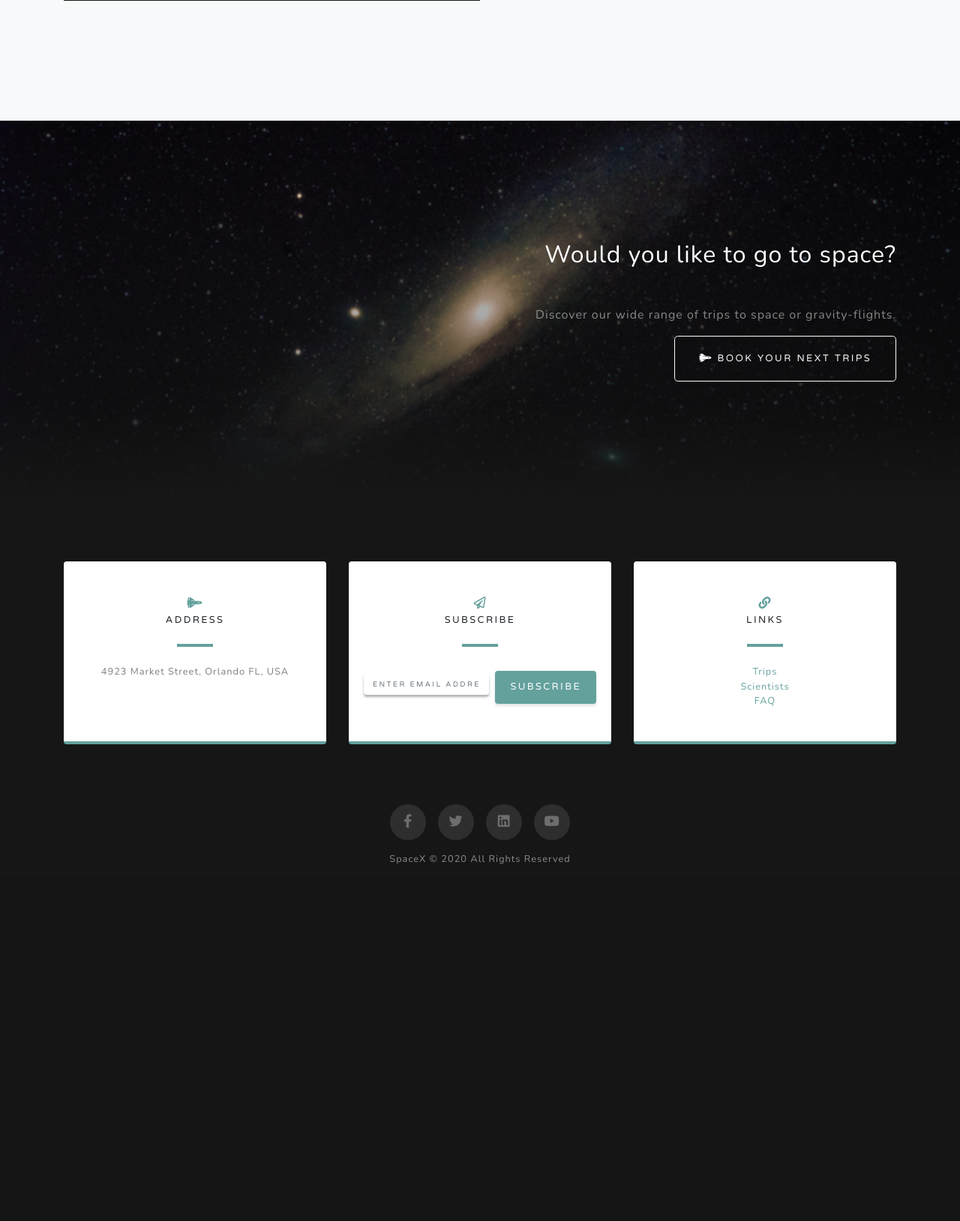
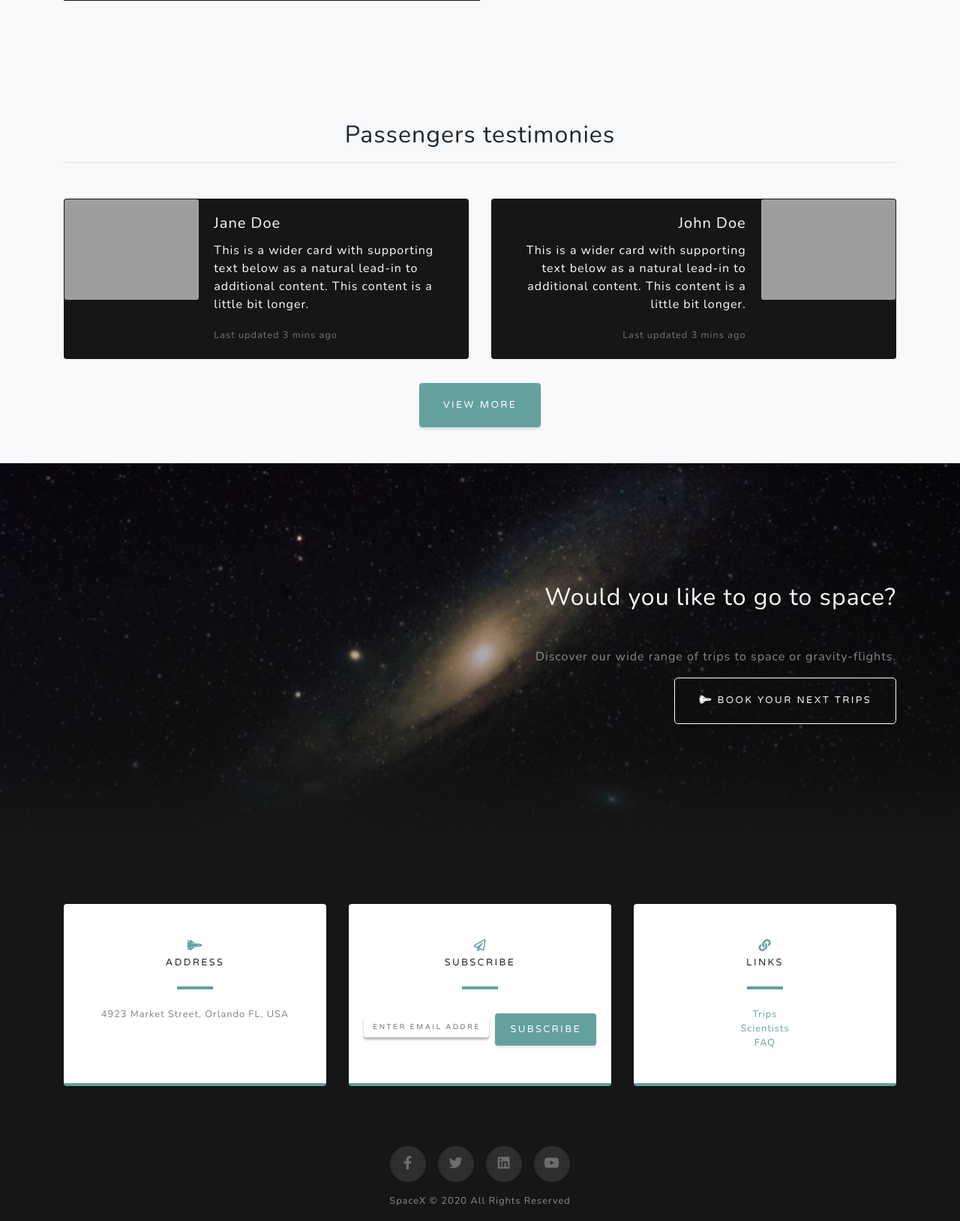
Before and after one commit to AlexiaDelorme/project-spacex, a Django app: page / in a window 1280 px wide. Shown: the part 2904-4533 px from the top of the page at 75% size. Before the commit the page ends 4057 px from the top, so only its background shows below. Run offline with Django 3.2, Linux system fonts and the light colour scheme; some libraries are stand-ins or nearby versions; grey boxes are pictures that could not be loaded.

Commit message:
Added passengers testimonies section

```diff
--- a/main_pages/templates/home.html
+++ b/main_pages/templates/home.html
@@ -84,6 +84,57 @@
 	</div>
 </section>
 
+<section id="testimony" class="testimony-section bg-light">
+	<div class="container">
+        <div class="row">
+
+            <div class="col-12 mb-5 text-center">
+                <h2>Passengers testimonies</h2>
+                <hr class="d-none d-lg-block mb-0">
+            </div>
+
+            <div class="col-12 col-md-6">
+                <div class="card text-white bg-black mb-3" style="max-width: 540px;">
+                    <div class="row no-gutters">
+                        <div class="col-md-4">
+                            <img src="..." class="card-img" alt="...">
+                        </div>
+                        <div class="col-md-8">
+                            <div class="card-body">
+                                <h5 class="card-title">Jane Doe</h5>
+                                <p class="card-text">This is a wider card with supporting text below as a natural lead-in to additional content. This content is a little bit longer.</p>
+                                <p class="card-text"><small class="text-muted">Last updated 3 mins ago</small></p>
+                            </div>
+                        </div>
+                    </div>
+                </div>
+            </div>
+
+            <div class="col-12 col-md-6">
+                <div class="card text-white bg-black mb-3" style="max-width: 540px;">
+                    <div class="row no-gutters">
+                        <div class="col-md-8">
+                            <div class="card-body text-right">
+                                <h5 class="card-title">John Doe</h5>
+                                <p class="card-text">This is a wider card with supporting text below as a natural lead-in to additional content. This content is a little bit longer.</p>
+                                <p class="card-text"><small class="text-muted">Last updated 3 mins ago</small></p>
+                            </div>
+                        </div>
+                        <div class="col-md-4">
+                            <img src="..." class="card-img" alt="...">
+                        </div>
+                    </div>
+                </div>
+            </div>
+
+            <div class="col-12 text-center mt-3 mb-5">
+                <a href="#" class="btn btn-primary">View more</a>
+            </div>
+
+        </div>
+    </div>
+</div>
+
 <!-- Book Section -->
 <section id="book" class="book-section">
 	<div class="container">
```
